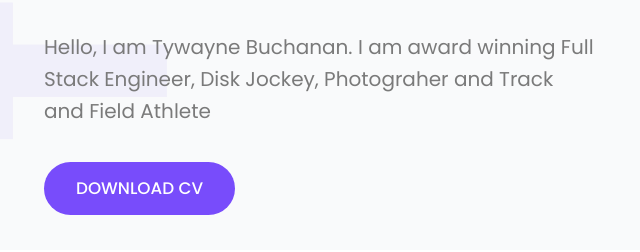
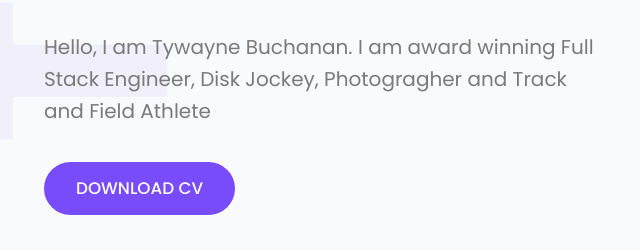
Before and after one commit to tywaynebuchanan/tywayne-portifolio-site, a plain HTML site: page index.html in a window 1280 px wide. Shown: the part 256-508 px from the top of the page, 20-660 px from the left. Drawn offline with Linux system fonts and the light colour scheme.

```diff
--- a/index.html
+++ b/index.html
@@ -49,7 +49,7 @@
                         <h1 class="header-title">Tywayne Buchanan</h1>
                         <p class="text">
                             Hello, I am Tywayne Buchanan. I am award winning Full Stack
-                            Engineer, Disk Jockey, Photograher and Track and Field Athlete
+                            Engineer, Disk Jockey, Photogragher and Track and Field Athlete
                         </p>
                         <a href="resume/resume.pdf" class="btn" title="" download>Download CV</a>
                     </div>
```
